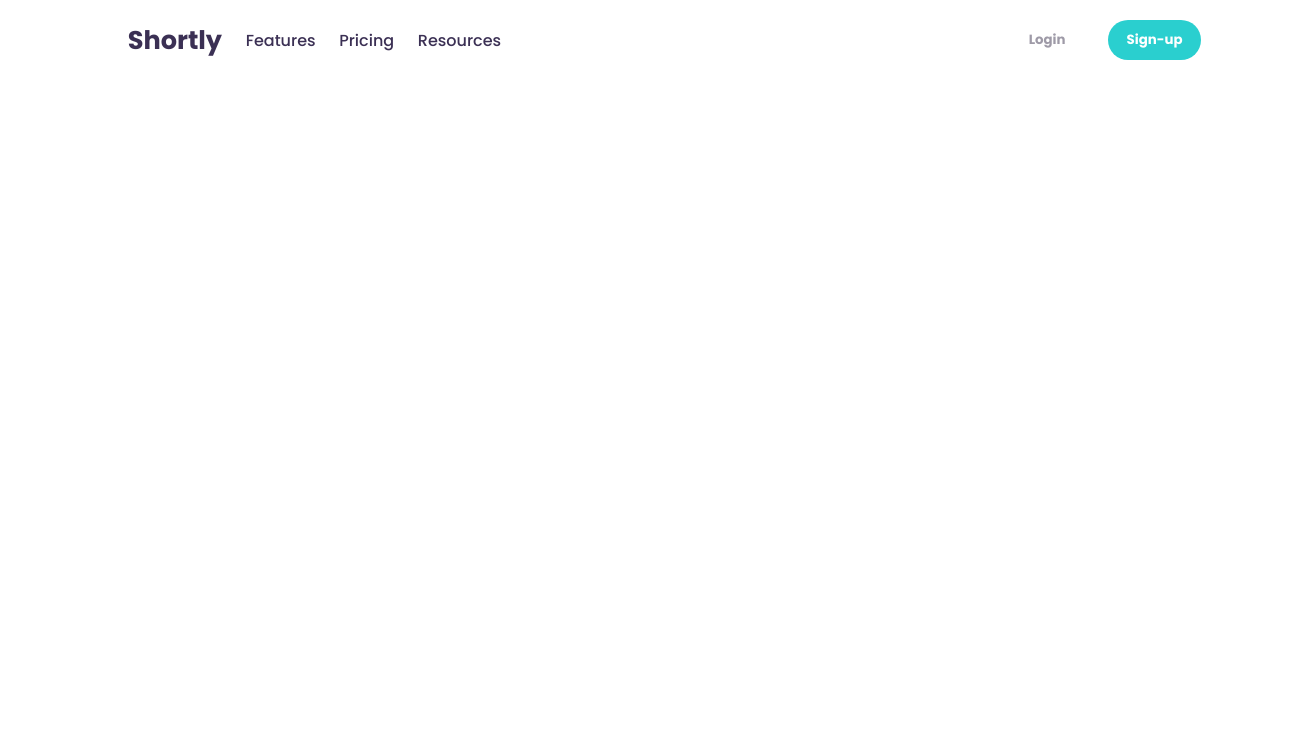
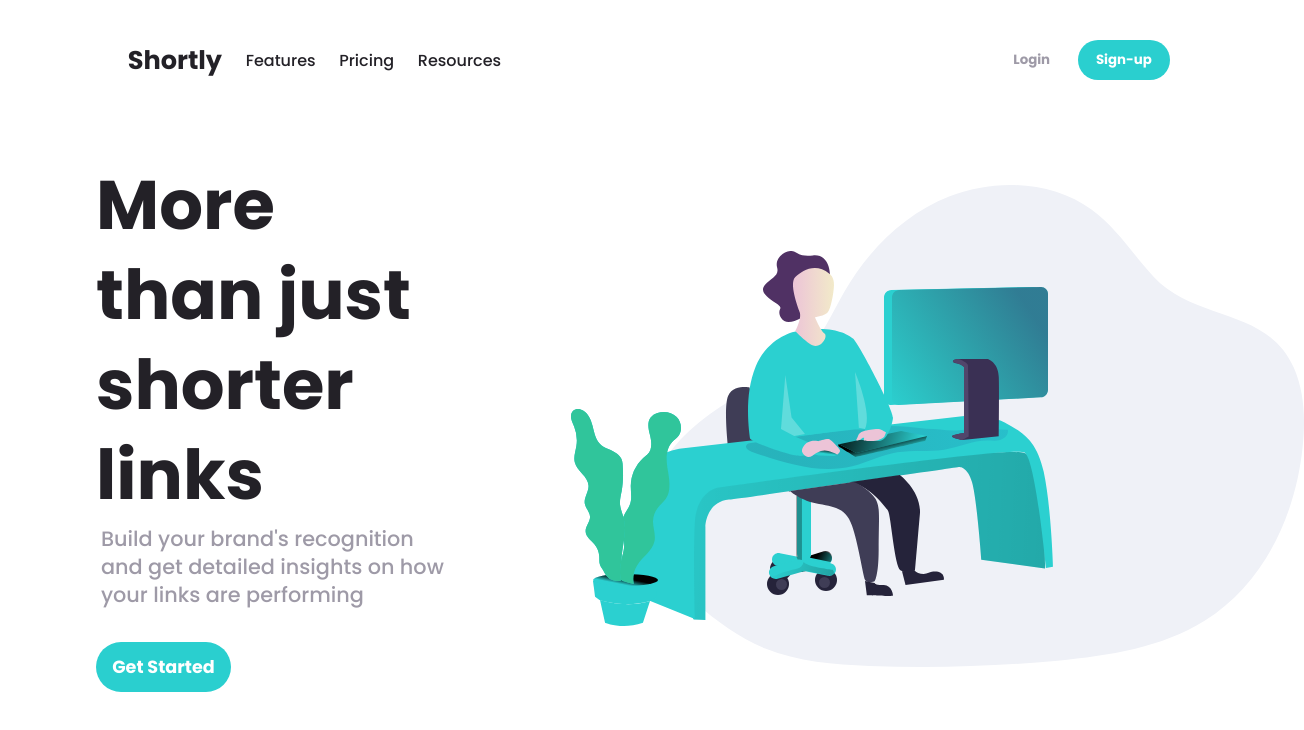
Before and after one commit to Wevertondiogo/url-shortening-api, a website: page url-shortening-api-master/src/index.html in a window 1280 px wide. Shown: the whole page, 1304 px wide, since content can reach past the window. Drawn offline with Linux system fonts and the light colour scheme.

Commit message:
section file created and design error corretion

```diff
--- a/url-shortening-api-master/src/index.html
+++ b/url-shortening-api-master/src/index.html
@@ -27,6 +27,16 @@
     </div>
   </div>
 </header>
+<main class="main">
+  <section class="section">
+    <article class="article">
+      <h1>More than just shorter links</h1>
+      <p>Build your brand's recognition and get detailed insights on how your links are performing</p>
+      <button class="btn">Get Started</button>
+    </article>
+    <img src="../images/illustration-working.svg" alt="">
+  </section>
+</main>
     <script src="js/index.js"></script>
   </body>
 </html>
--- a/url-shortening-api-master/src/scss/components/components.scss
+++ b/url-shortening-api-master/src/scss/components/components.scss
@@ -17,7 +17,23 @@
   justify-content: space-between;
   align-items: center;
 }
+%d-baseline {
+  display: flex;
+  justify-content: baseline;
+  align-items: center;
+}
 @mixin width-and-height($width, $height) {
   width: $width;
   height: $height;
 }
+
+%btn{
+  border-radius: 30px;
+  border: none;
+  background-color: $cyan;
+  color: #fff;
+  font: {
+  family: 'Poppins';
+  weight: 700;
+  }
+}
--- a/url-shortening-api-master/src/scss/layout/header/header.scss
+++ b/url-shortening-api-master/src/scss/layout/header/header.scss
@@ -1,4 +1,5 @@
 .header {
+    margin-top: 20px;
     .container-header{
         @extend %d-between;
         @include width-and-height(90%, 80px);
@@ -9,7 +10,7 @@
                 @extend %d-evenly;
                 .link{
                     text-decoration: none;
-                    color: $dark;
+                    color: $very-dark-violet;
                     &:first-child{
                         font: {
                             size: 1.6rem;
@@ -20,22 +21,17 @@
             }
         }
         .group-btn{
-            @extend %d-evenly;
+            @extend %d-baseline;
             @include width-and-height(20%, 50%);
+
             .btn{
+                @extend %btn;
                 @include width-and-height(40%, 100%);
-                border-radius: 20px;
-                border: none;
                 background-color: transparent;
                 color: $grayish-violet;
-                font: {
-                    family: 'Poppins';
-                    weight: 700;
-                }
                 &:last-child {
                     background-color: $cyan;
                     color: #fff;
-
                 }
             }
         }
--- a/url-shortening-api-master/src/scss/layout/main/main.scss
+++ b/url-shortening-api-master/src/scss/layout/main/main.scss
@@ -0,0 +1,4 @@
+@import './section';
+.main {
+    margin-top: 60px;
+}
--- /dev/null
+++ b/url-shortening-api-master/src/scss/layout/main/section.scss
@@ -0,0 +1,35 @@
+    .section {
+        @extend %d-evenly;
+        width: 85%;
+        margin: 0 auto;
+        .article{
+            width: 38%;
+            h1{
+                margin: 0;
+                line-height: 90px;
+                color: $very-dark-violet;
+                font: {
+                    size: 4.3rem;
+                    weight: 700;
+                }
+            }
+            p{
+                margin: 5px;
+                line-height: 28px;
+                color: $grayish-violet;
+                font: {
+                    size: 1.3rem;
+                }
+            }
+            .btn{
+                @extend %btn;
+                @include width-and-height(38%, 50px);
+                margin-top: 28px;
+                font-size: 1.1rem;
+            }
+        }
+        img{
+            position: relative;
+            left: 11%;
+        }
+    }
```
Also changed, not shown: url-shortening-api-master/dist/css/styles.css, url-shortening-api-master/dist/index.html, url-shortening-api-master/src/css/styles.css.
